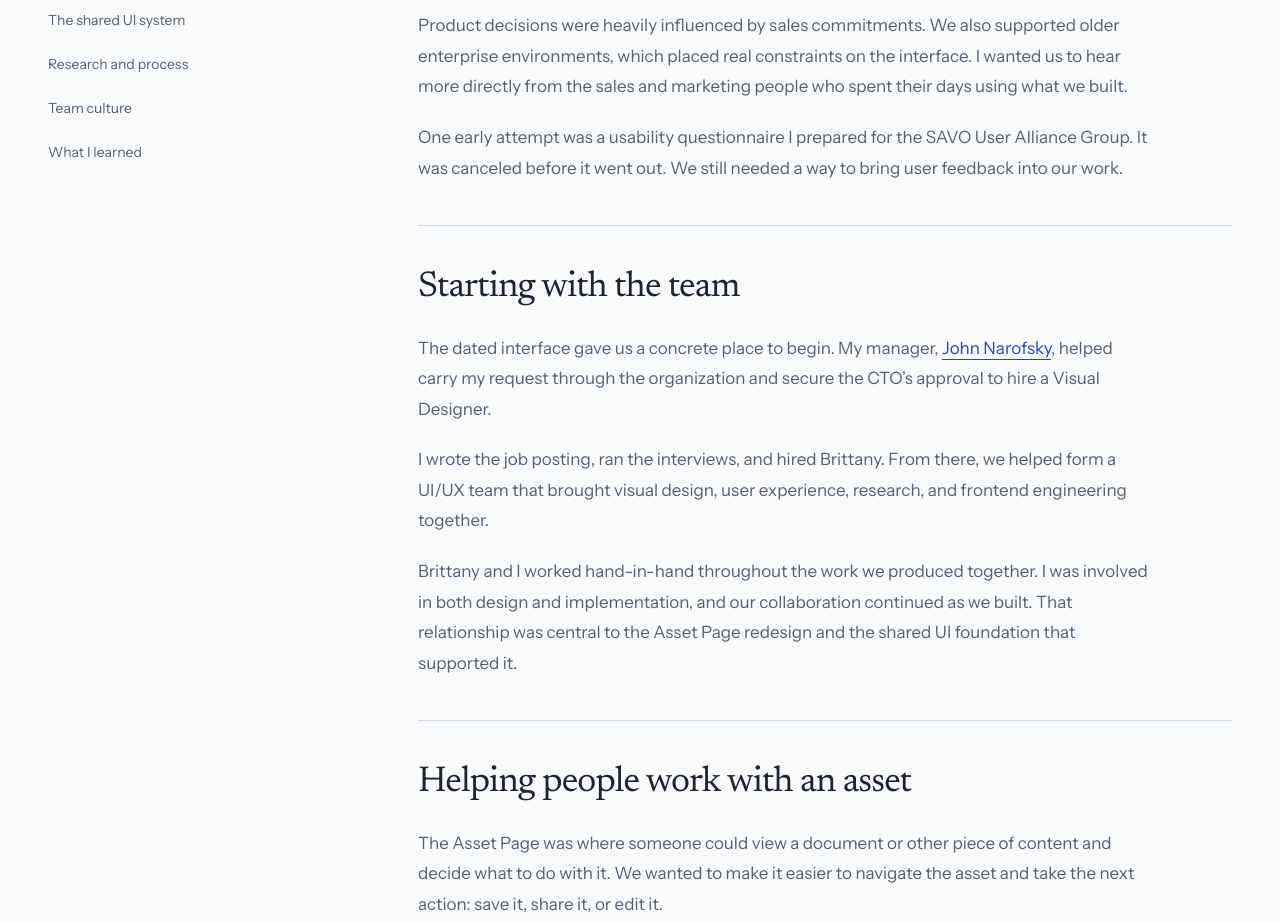
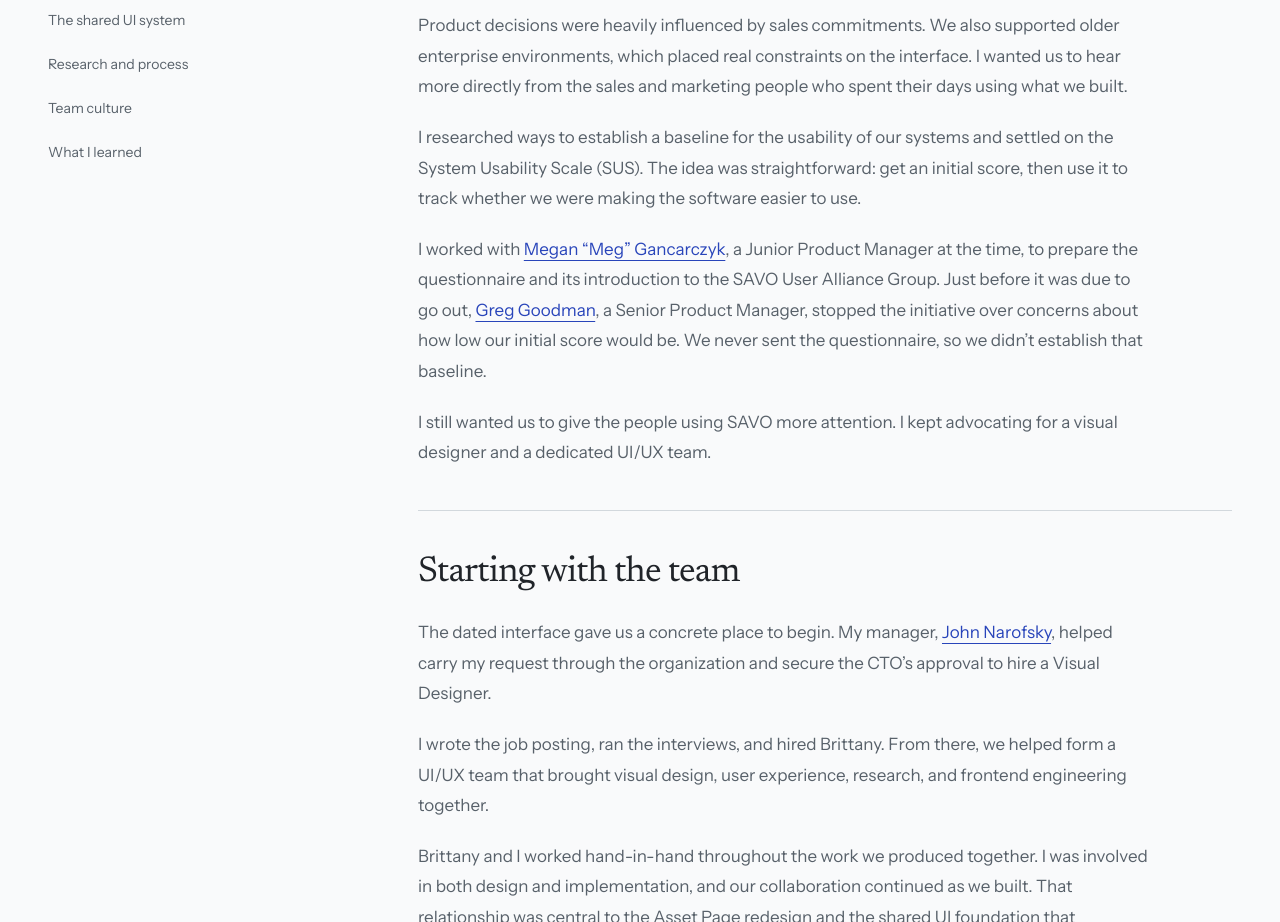
Before and after one commit to robabby/robabby, a Next.js app: page /work/savo in a window 1280 px wide. Shown: the part 1380-2302 px from the top of the page. Built offline with nearby package versions, Linux system fonts and the light colour scheme; no server answers.

Commit message:
docs(savo): explain usability questionnaire initiative (SG-1778) (#112)

```diff
--- a/app/work/savo/page.tsx
+++ b/app/work/savo/page.tsx
@@ -132,7 +132,9 @@ const sections = [
     content: (<>
       <p>SAVO helped salespeople find and use content for conversations with clients and prospects. The executives buying the software, the administrators managing it, and the people using it every day had different needs.</p>
       <p>Product decisions were heavily influenced by sales commitments. We also supported older enterprise environments, which placed real constraints on the interface. I wanted us to hear more directly from the sales and marketing people who spent their days using what we built.</p>
-      <p>One early attempt was a usability questionnaire I prepared for the SAVO User Alliance Group. It was canceled before it went out. We still needed a way to bring user feedback into our work.</p>
+      <p>I researched ways to establish a baseline for the usability of our systems and settled on the System Usability Scale (SUS). The idea was straightforward: get an initial score, then use it to track whether we were making the software easier to use.</p>
+      <p>I worked with <a href="https://www.linkedin.com/in/meggancarczyk/">Megan “Meg” Gancarczyk</a>, a Junior Product Manager at the time, to prepare the questionnaire and its introduction to the SAVO User Alliance Group. Just before it was due to go out, <a href="https://www.linkedin.com/in/gwgoodman/">Greg Goodman</a>, a Senior Product Manager, stopped the initiative over concerns about how low our initial score would be. We never sent the questionnaire, so we didn’t establish that baseline.</p>
+      <p>I still wanted us to give the people using SAVO more attention. I kept advocating for a visual designer and a dedicated UI/UX team.</p>
     </>),
   },
   {
```
